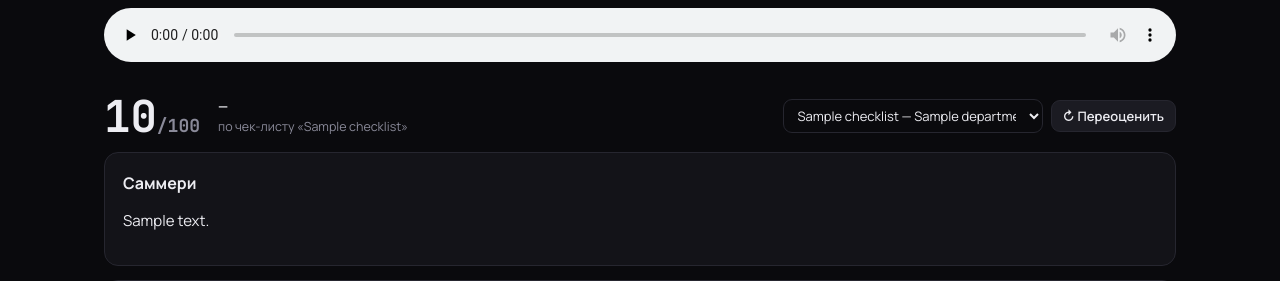
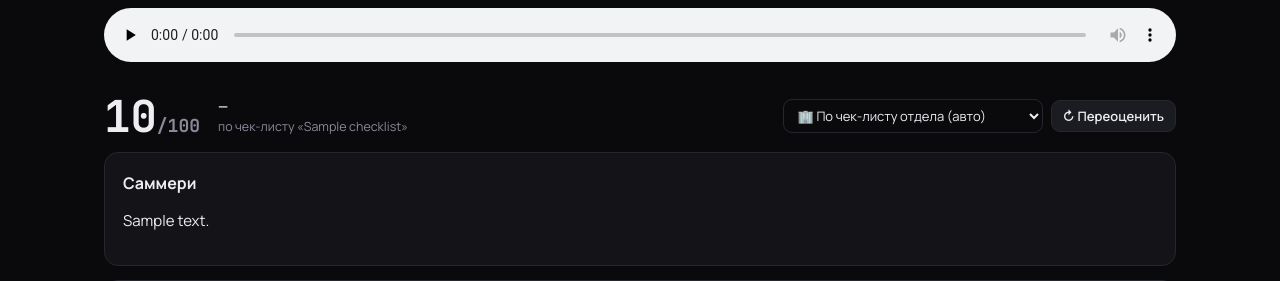
Before and after one commit to svg1620-art/SG_SalesOS, a Flask app: page /calls/1 in a window 1280 px wide. Shown: the part 356-637 px from the top of the page. Run offline with Flask 3, Linux system fonts and the light colour scheme; a user stored in the database is signed in; tables that the repository leaves empty hold one stand-in row (values such as "Sample post"); some libraries are stand-ins or nearby versions.

Commit message:
Переоценка: «По чек-листу отдела (авто)» — вариант по умолчанию
Раньше в селекторе переоценки по умолчанию стоял явный чек-лист звонка,
поэтому «Переоценить» без открытия списка пересчитывал по старому чек-листу,
и после перенастройки отделов ничего не менялось. Теперь по умолчанию —
«🏢 По чек-листу отдела (авто)»: воркер подбирает активный чек-лист отдела
менеджера. Конкретный чек-лист по-прежнему можно выбрать вручную.

Co-Authored-By: Claude Opus 4.8 <noreply@anthropic.com>
Claude-Session: https://claude.ai/code/session_01CBoutjh8mWoGR4nBEM9yYD

```diff
--- a/templates/calls/_panel.html
+++ b/templates/calls/_panel.html
@@ -54,9 +54,9 @@
       {% if current_user.is_admin and checklists %}
       <form method="post" action="{{ url_for('calls.reprocess', call_id=call.id) }}" class="sg-scorehead__re sg-reproc">
         <select class="sg-input sg-input--sm" name="checklist_id" title="Чек-лист для переоценки">
-          <option value="auto">🏢 По чек-листу отдела (авто)</option>
+          <option value="auto" selected>🏢 По чек-листу отдела (авто)</option>
           {% for cl in checklists %}
-          <option value="{{ cl.id }}" {{ 'selected' if call.checklist_id == cl.id }}>{{ cl.name }}{% if cl.department %} — {{ cl.department.name }}{% endif %}</option>
+          <option value="{{ cl.id }}">{{ cl.name }}{% if cl.department %} — {{ cl.department.name }}{% endif %}</option>
           {% endfor %}
         </select>
         <button class="sg-btn sg-btn--sm" type="submit">↻ Переоценить</button>
```
